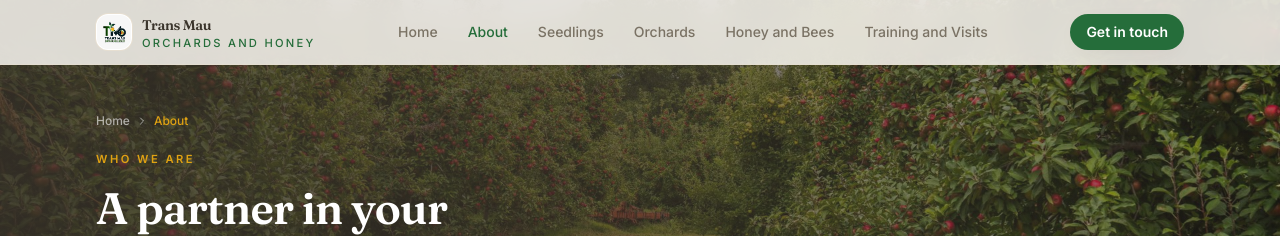
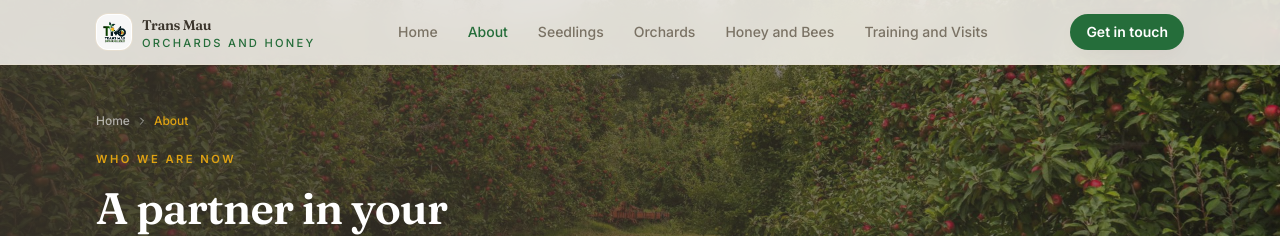
Before and after one commit to chelulebildad-hub/Transmau, a React (Vite) app: page /about in a window 1280 px wide. Shown: the top 236 px of the page. Built offline with nearby package versions, Linux system fonts and the light colour scheme.

Commit message:
changetitle

```diff
--- a/src/pages/About.jsx
+++ b/src/pages/About.jsx
@@ -8,7 +8,7 @@ export default function About() {
   return (
     <>
       <PageHero
-        eyebrow="Who We Are"
+        eyebrow="Who We Are Now"
         title="A partner in your"
         highlight="agricultural success"
         subtitle="Established in 2024 at the edge of the Mau Forest, turning agriculture into a profitable, sustainable enterprise for farmers, investors and communities."
```
